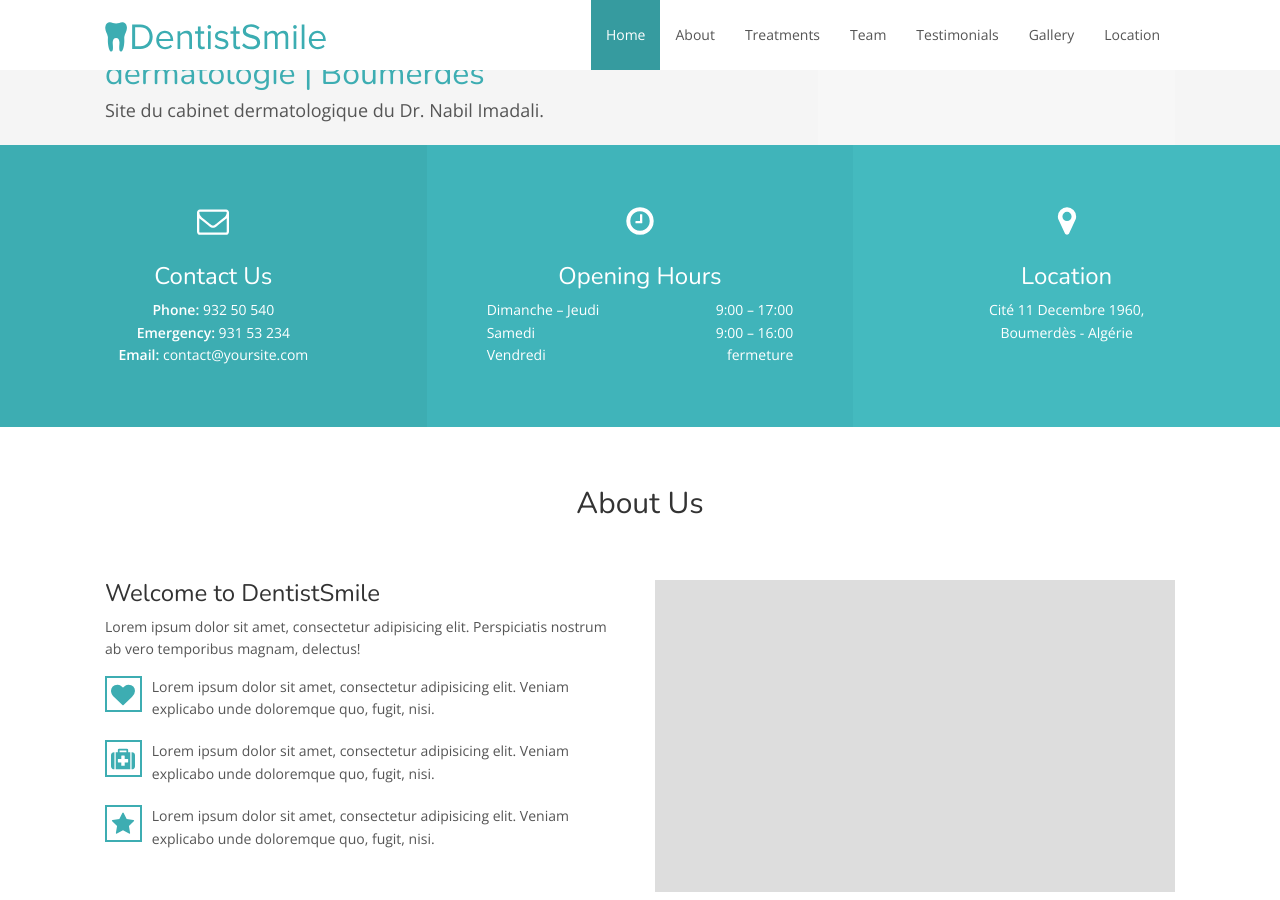
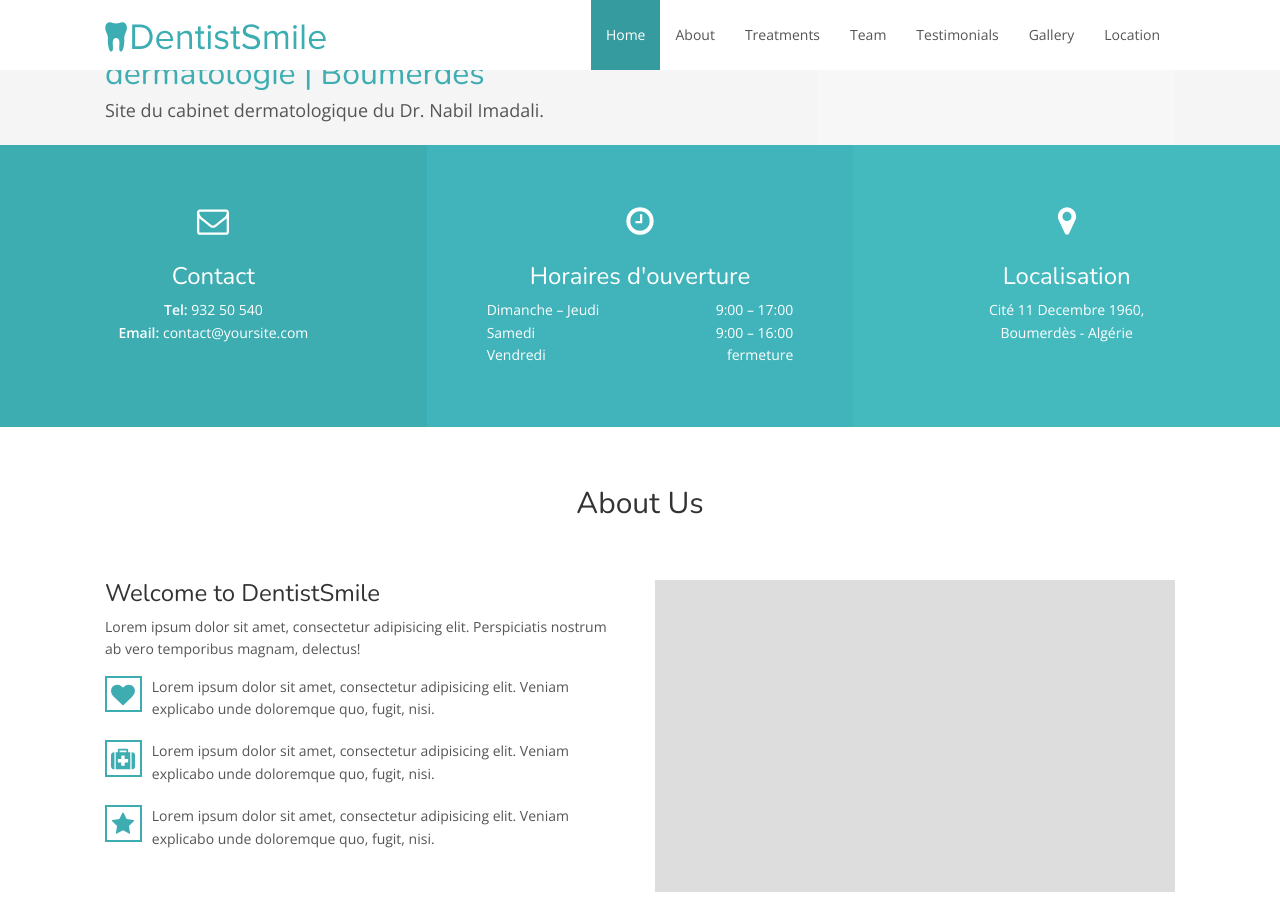
Before and after one commit to nabil-imadali/nabil-imadali.github.io, a Jekyll site: the page built from index.html, in a window 1280 px wide and 900 px high, scrolled down 401 px. Built offline with Jekyll 4.4.1, drawn with Linux system fonts in a browser that asks for light colours; nearby versions of some CDN libraries.

Commit message:
changed some content

```diff
--- a/_config.yml
+++ b/_config.yml
@@ -17,7 +17,7 @@ api_token: # Enter API token here
 # Contact info
 contact:
     phone: 932 50 540
-    emergency: 931 53 234
+#    emergency: 931 53 234
     email: contact@yoursite.com
     address: Cité 11 Decembre 1960, <br> Boumerdès - Algérie
 
--- a/index.html
+++ b/index.html
@@ -42,16 +42,16 @@ layout: default
 <div class="three-shade-col">
     <div class="col-sm-4">
         <svg class="icon icon-envelope-o"><use xlink:href="#icon-envelope-o"></use></svg>
-        <h3>Contact Us</h3>
+        <h3>Contact</h3>
         <ul>
-            {% if site.contact.phone %}<li><strong>Phone:</strong> {{ site.contact.phone }}</li>{% endif %}
-            {% if site.contact.emergency %}<li><strong>Emergency:</strong> {{ site.contact.emergency }}</li>{% endif %}
+            {% if site.contact.phone %}<li><strong>Tel:</strong> {{ site.contact.phone }}</li>{% endif %}
+            {% if site.contact.emergency %}<li><strong>Urgences:</strong> {{ site.contact.emergency }}</li>{% endif %}
             {% if site.contact.email %}<li><strong>Email:</strong> {{ site.contact.email }}</li>{% endif %}
         </ul>
     </div>
     <div class="col-sm-4">
         <svg class="icon icon-clock-o"><use xlink:href="#icon-clock-o"></use></svg>
-        <h3>Opening Hours</h3>
+        <h3>Horaires d'ouverture</h3>
         <table>
             <tbody>
                 <tr>
@@ -71,7 +71,7 @@ layout: default
     </div>
     <div class="col-sm-4">
         <svg class="icon icon-map-marker"><use xlink:href="#icon-map-marker"></use></svg>
-        <h3>Location</h3>
+        <h3>Localisation</h3>
             <p>
                 {{ site.contact.address }}
             </p>
```
